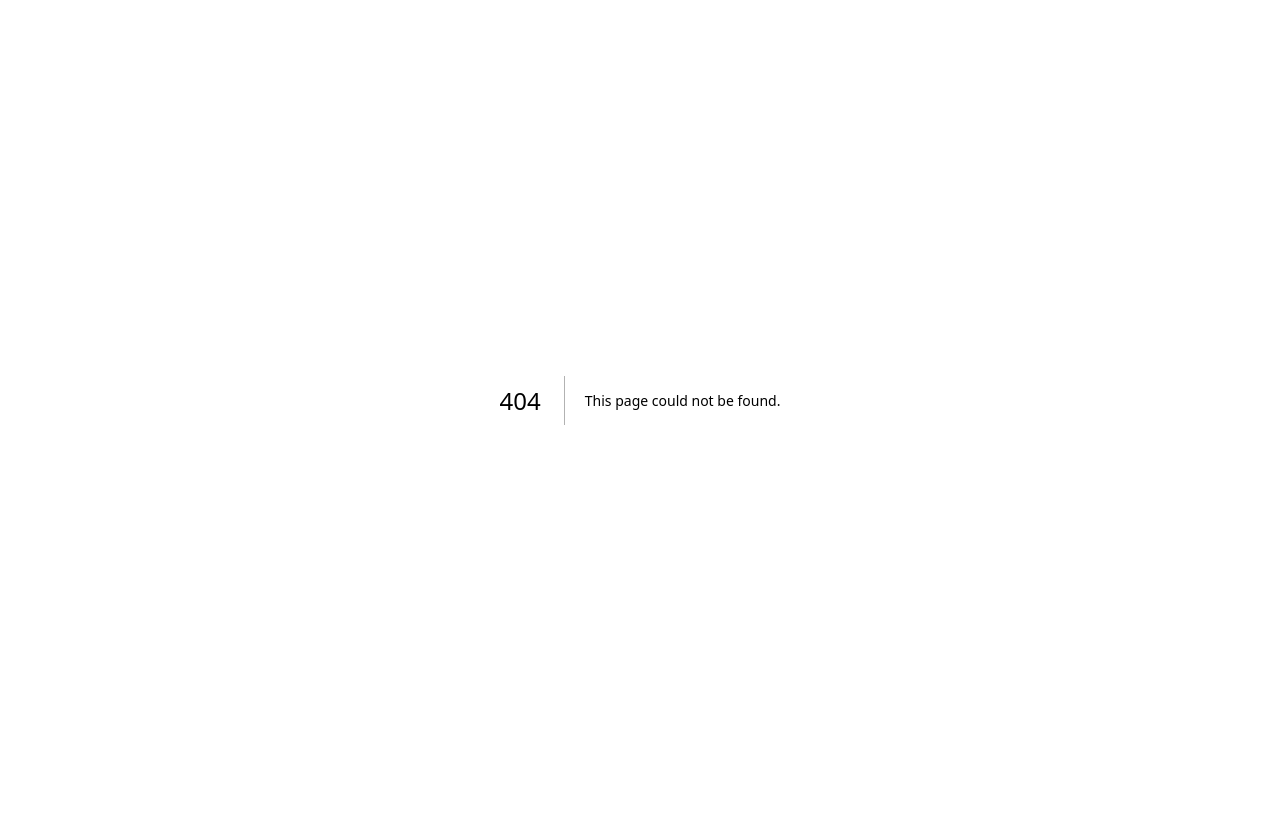
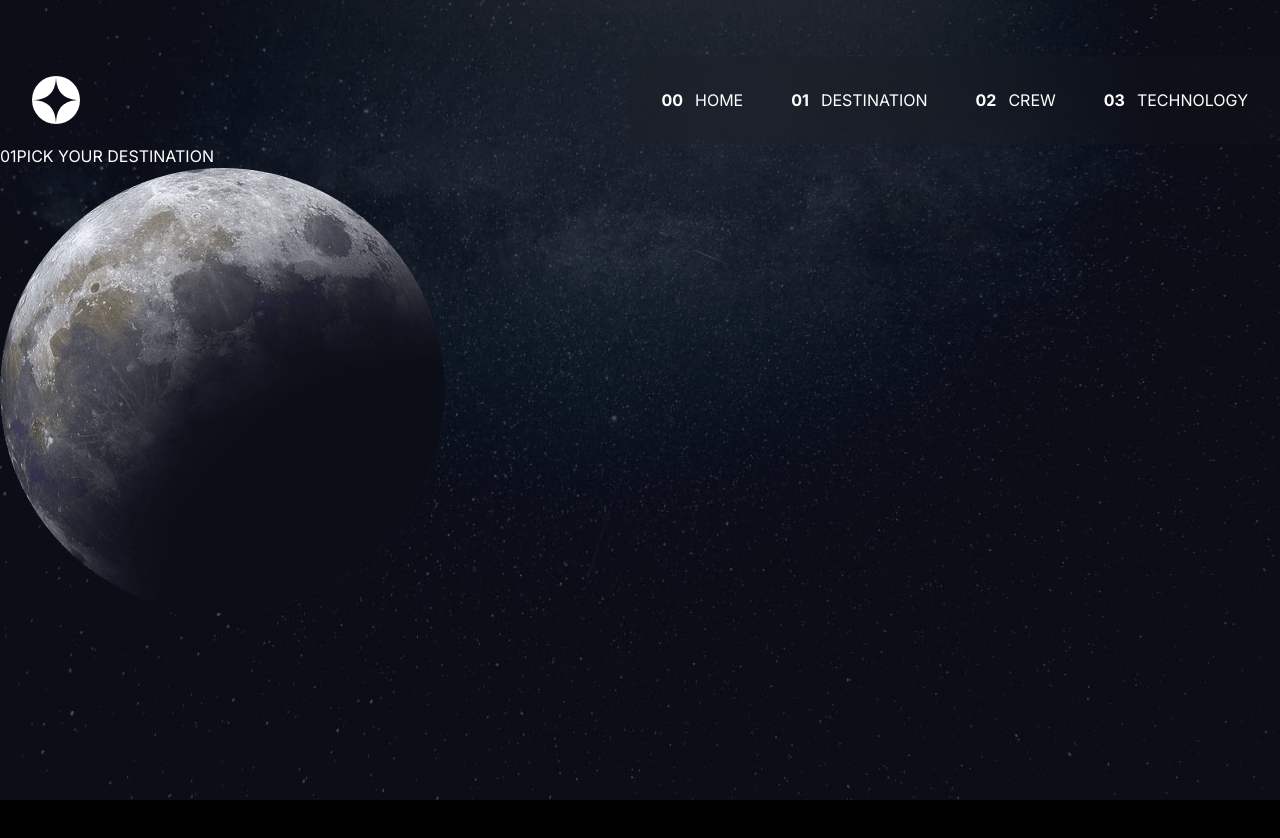
Before and after one commit to pankajrampawar/Learning-next, a Next.js app: page /destination in a window 1280 px wide. Before the commit this address had no page. Shown: the top 838 px of the page. Before the commit the page ends 800 px from the top, so only its background shows below. Built offline with nearby package versions, Linux system fonts and the light colour scheme.

Commit message:
mulitple routes added

```diff
--- /dev/null
+++ b/src/app/crew/page.js
@@ -0,0 +1,9 @@
+import Navbar from "../navbar";
+
+export default function Crew() {
+    return <main>
+        <nav>
+            <Navbar/>
+        </nav>
+    </main>
+}
--- /dev/null
+++ b/src/app/destination/page.js
@@ -0,0 +1,36 @@
+"use client"
+
+import Navbar from "../navbar"
+import React from "react"
+
+export default function Destination () {
+
+    const [selection, setSelection] = React.useState(1)
+
+    const bgMobile = "/assets/destination/background-destination-mobile.jpg"
+    const bgTablet =  "/assets/destination/background-destination-tablet.jpg"
+    const bgDesktop = "/assets/destination/background-destination-desktop.jpg"
+
+    return<div>
+        <div className="fixed top-0 left-0 -z-10 w-full h-full">
+            <img src={bgMobile} alt="background space" className="sm:hidden w-full h-full" />
+            <img src={bgTablet} alt="background space"  className="hidden sm:block xl:hidden w-full h-full"/>
+            <img src={bgDesktop} alt="background space"  className="hidden xl:block w-full h-full"/>
+        </div>
+
+        <nav>
+            <Navbar/>
+        </nav>
+
+        <section>
+            <div>
+                <span>01</span>
+                <span>PICK YOUR DESTINATION</span>
+            </div>
+
+            <div>
+                <img src={`/assets/destination/image-moon.png`} />
+            </div>
+        </section>
+    </div>
+}
--- a/src/app/egRoute/page.js
+++ /dev/null
@@ -1,9 +0,0 @@
-import Link from 'next/link'
-
-export default function egRoute() {
-
-    return <div>
-        This is example of a route
-        <Link className="bg-red-100" href="/" >Click here</Link> to go back
-    </div>
-}
--- a/src/app/globals.css
+++ b/src/app/globals.css
@@ -12,3 +12,18 @@ body {
     background-color: hsla(0, 2%, 13%, 0.172);
     backdrop-filter: blur(1rem);
 }
+
+.hoverOver::after {
+    content: '';
+    position: absolute;
+    border-radius: 50%;
+    aspect-ratio: 1;
+    width: 100%;
+    background-color: rgba(255, 255, 255, 0.136);
+    z-index: -1;
+    transition: transform 0.3s ease-in-out;
+}
+
+.hoverOver:hover::after {
+    transform: scale(1.5);
+}
--- a/src/app/navbar.js
+++ b/src/app/navbar.js
@@ -33,15 +33,15 @@ export default function Navbar() {
             </span>
             <span className='flex items-center'>
                 <p className='font-bold  mr-3'>01</p>
-                <Link href='/Destination'>DESTINATION</Link>
+                <Link href='/destination'>DESTINATION</Link>
             </span>
             <span className='flex items-center'>
                 <p className='font-bold  mr-3'>02</p>
-                <Link href='/Crew'>CREW</Link>
+                <Link href='/crew'>CREW</Link>
             </span>
             <span className='flex items-center'>
                 <p className='font-bold  mr-3'>03</p>
-                <Link href='/Technology'>TECHNOLOGY</Link>
+                <Link href='/technology'>TECHNOLOGY</Link>
             </span>
         </div>
     </main>
--- a/src/app/page.js
+++ b/src/app/page.js
@@ -1,4 +1,5 @@
 import Navbar from './navbar'
+import Link from 'next/link';
 
 export default function Home() {
 
@@ -24,9 +25,12 @@ export default function Home() {
       </section>
 
       <section>
-        <div className='bg-white aspect-square h-64 rounded-full text-black text-4xl flex justify-center items-center'>
+      <Link href='/destination'>
+        <div className='hoverOver relative bg-white aspect-square h-64 rounded-full text-black text-4xl flex justify-center items-center cursor-pointer'>
           Explore
         </div>
+      </Link>
+
       </section>
     </main>
   </div>
--- /dev/null
+++ b/src/app/technology/page.js
@@ -0,0 +1,7 @@
+import Navbar from "../navbar";
+
+export default function Technology() {
+    return <section>
+        here is technology page
+    </section>
+}
```
